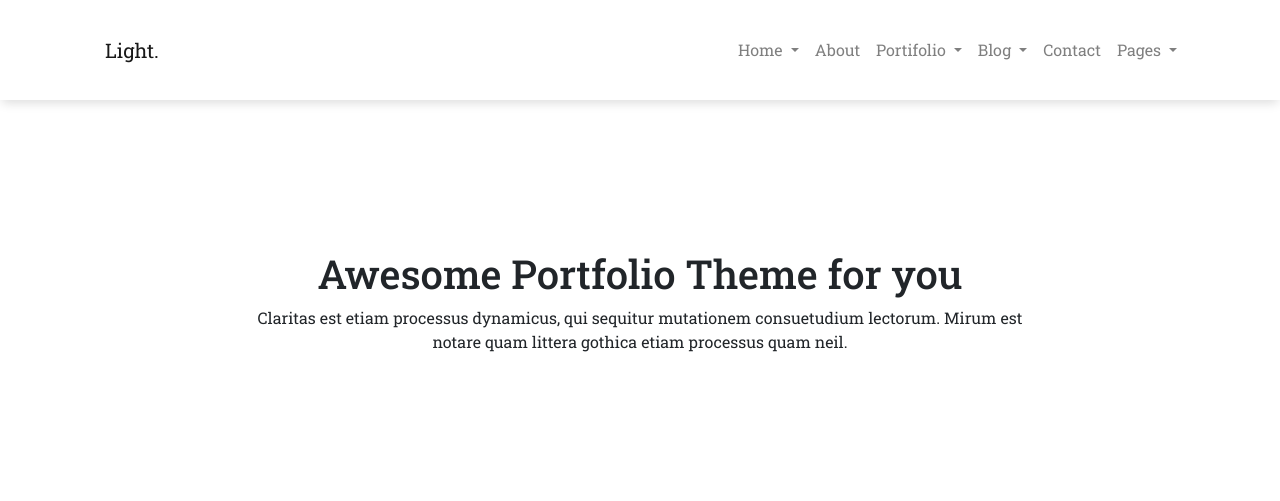
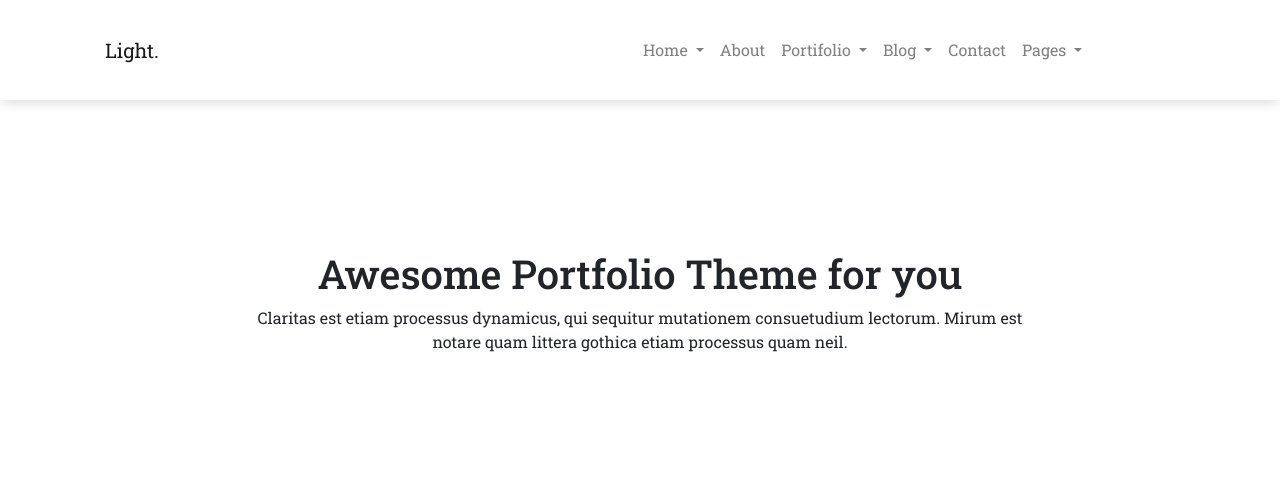
Before and after one commit to rayansl0302/tela-responsiva-com-js, a plain HTML site: page index.html in a window 1280 px wide. Shown: the top 501 px of the page. Drawn offline with nearby package versions, Linux system fonts and the light colour scheme.

Commit message:
bugs corrigidos

```diff
--- a/css/style.css
+++ b/css/style.css
@@ -22,16 +22,20 @@
   text-align: center;
   margin-top: 20px;
   margin-bottom: 15px;
+  cursor: pointer;
 
 }
 .navbar-brand {
-  padding-right: 50%;
+  padding-right: 40%;
   padding-left: 20px;
+  z-index: 2;
 }
 
 .collapse {
   text-align: right;
-  position: relative;
+  position: absolute;
+ margin-left: 550px;
+  z-index: 10;
 }
 
 html, body{
--- a/index.html
+++ b/index.html
@@ -14,6 +14,7 @@
     <link rel="stylesheet" href="https://cdn.jsdelivr.net/npm/bootstrap@4.6.0/dist/css/bootstrap.min.css"
         integrity="sha384-B0vP5xmATw1+K9KRQjQERJvTumQW0nPEzvF6L/Z6nronJ3oUOFUFpCjEUQouq2+l" crossorigin="anonymous">
     <link rel="stylesheet" href="https://cdn.jsdelivr.net/npm/bootstrap-icons@1.5.0/font/bootstrap-icons.css">
+
 
     <title>Light Home Page-1</title>
 </head>
@@ -145,10 +146,10 @@
                     <div class=" image"><img class="img-fluid" src="images/illustration/7.PNG" alt=""></div>
                 </div>
                 <div class="col-md-4 filterDiv photography">
-                    <div class=" image"><img class="img-fluid" src="images/photography/8.png" alt=""></div>
+                    <div class=" image"><img class="img-fluid" src="images/photography/8.PNG" alt=""></div>
                 </div>
                 <div class="col-md-4 filterDiv photography">
-                    <div class=" image"><img class="img-fluid" src="images/photography/9.png" alt=""></div>
+                    <div class=" image"><img class="img-fluid" src="images/photography/9.PNG" alt=""></div>
                 </div>
 
 
@@ -227,7 +228,9 @@
         integrity="sha384-Piv4xVNRyMGpqkS2by6br4gNJ7DXjqk09RmUpJ8jgGtD7zP9yug3goQfGII0yAns"
         crossorigin="anonymous"></script>
     <script src="js/java.js"></script>
+
     <script src="https://kit.fontawesome.com/a38629d274.js" crossorigin="anonymous"></script>
+
 </body>
 
 </html>
```
